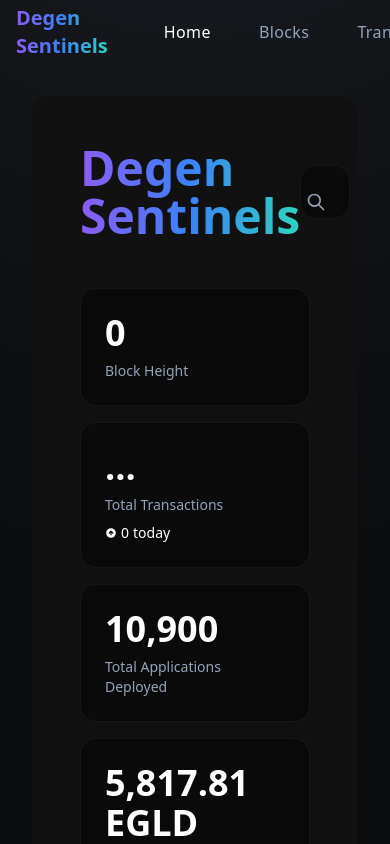
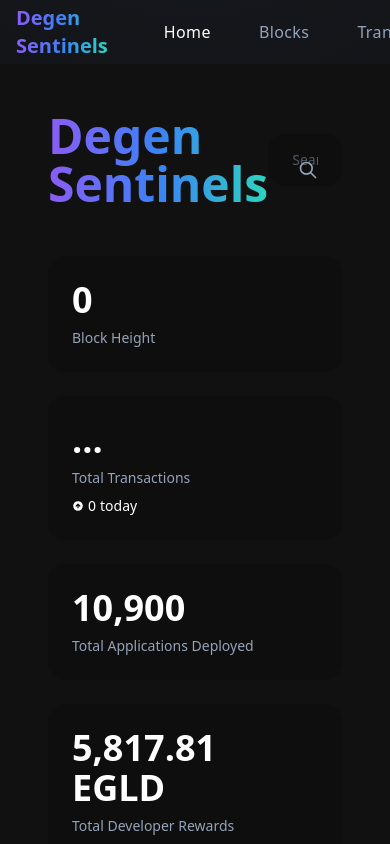
Before and after one commit to thepablosantos/multiversx-block-explorer, a React (Vite) app: page / in a window 390 px wide. Shown: the top 844 px of the page. Built offline with nearby package versions, Linux system fonts and the light colour scheme; no server answers.

Commit message:
fix: remove white borders and make layout full screen

```diff
--- a/src/index.css
+++ b/src/index.css
@@ -18,19 +18,29 @@
 }
 
 @layer base {
+  * {
+    margin: 0;
+    padding: 0;
+    box-sizing: border-box;
+  }
+
   body {
-    @apply bg-main-bg text-text-primary min-h-screen;
+    @apply bg-main-bg text-text-primary min-h-screen w-full overflow-x-hidden;
     background: radial-gradient(circle at 50% -20%, #1a1d23, #0a0b0d 50%);
+  }
+
+  #root {
+    @apply min-h-screen w-full;
   }
 }
 
 @layer components {
   .dashboard-container {
-    @apply max-w-7xl mx-auto;
+    @apply w-full;
   }
 
   .header-section {
-    @apply relative overflow-hidden rounded-2xl bg-card-bg bg-opacity-50 backdrop-blur-md p-12 mb-8;
+    @apply relative overflow-hidden bg-card-bg bg-opacity-50 backdrop-blur-md p-12;
   }
 
   .header-section::before {
@@ -51,7 +61,7 @@
   }
 
   .stat-card {
-    @apply bg-black bg-opacity-40 backdrop-blur-md p-6 rounded-2xl border border-white border-opacity-5 hover:border-opacity-10 transition-all duration-300;
+    @apply bg-black bg-opacity-20 backdrop-blur-md p-6 rounded-2xl;
   }
 
   .stat-value {
@@ -63,11 +73,11 @@
   }
 
   .dashboard-card {
-    @apply bg-black bg-opacity-40 backdrop-blur-md p-6 rounded-2xl border border-white border-opacity-5;
+    @apply bg-black bg-opacity-20 backdrop-blur-md p-6 rounded-2xl;
   }
 
   .search-bar {
-    @apply w-full bg-black bg-opacity-40 backdrop-blur-md border border-white border-opacity-5 rounded-2xl py-4 px-6 text-text-primary focus:outline-none focus:ring-2 ring-accent ring-opacity-20 focus:border-white focus:border-opacity-10 transition-all duration-300;
+    @apply w-full bg-black bg-opacity-20 backdrop-blur-md rounded-2xl py-4 px-6 text-text-primary focus:outline-none focus:ring-2 ring-accent ring-opacity-20 transition-all duration-300;
   }
 
   .search-bar::placeholder {
@@ -75,11 +85,11 @@
   }
 
   .recent-card {
-    @apply bg-black bg-opacity-30 backdrop-blur-sm p-4 rounded-xl border border-white border-opacity-5 hover:border-opacity-10 transition-all duration-300;
+    @apply bg-black bg-opacity-20 backdrop-blur-md p-4 rounded-xl hover:bg-opacity-30 transition-all duration-300;
   }
 
   .nav-container {
-    @apply bg-transparent backdrop-blur-md border-b border-white border-opacity-5;
+    @apply bg-transparent backdrop-blur-md;
   }
 
   .nav-link {
@@ -133,11 +143,11 @@
   }
 
   .blocks-table th {
-    @apply text-left py-4 px-4 text-text-secondary text-sm font-medium border-b border-white border-opacity-5;
+    @apply text-left py-4 px-4 text-text-secondary text-sm font-medium;
   }
 
   .blocks-table td {
-    @apply py-4 px-4 border-b border-white border-opacity-5;
+    @apply py-4 px-4;
   }
 
   .blocks-table tr:hover {
--- a/src/pages/Home.tsx
+++ b/src/pages/Home.tsx
@@ -97,7 +97,7 @@ function Home() {
   };
 
   return (
-    <div className="p-8 space-y-8">
+    <div className="space-y-8">
       <div className="dashboard-container">
         <div className="header-section">
           <div className="header-content">
@@ -125,14 +125,12 @@ function Home() {
               </form>
             </div>
 
-            <div className="grid grid-cols-1 md:grid-cols-2 lg:grid-cols-4 gap-4 mb-8">
-              <div className="stat-card">
-                <div className="stat-value">
-                  {stats.blockHeight}
-                </div>
+            <div className="grid grid-cols-1 sm:grid-cols-2 lg:grid-cols-4 gap-6">
+              <div className="stat-card border-0">
+                <div className="stat-value">{stats.blockHeight}</div>
                 <div className="stat-label">Block Height</div>
               </div>
-              <div className="stat-card">
+              <div className="stat-card border-0">
                 <div className="stat-value">{stats.totalTransactions}</div>
                 <div className="stat-label">Total Transactions</div>
                 <div className="text-sm text-white mt-2 flex items-center">
@@ -145,16 +143,12 @@ function Home() {
                   <span className="ml-1">today</span>
                 </div>
               </div>
-              <div className="stat-card">
-                <div className="stat-value">
-                  {stats.totalApplications}
-                </div>
+              <div className="stat-card border-0">
+                <div className="stat-value">{stats.totalApplications}</div>
                 <div className="stat-label">Total Applications Deployed</div>
               </div>
-              <div className="stat-card">
-                <div className="stat-value">
-                  {stats.developerRewards}
-                </div>
+              <div className="stat-card border-0">
+                <div className="stat-value">{stats.developerRewards}</div>
                 <div className="stat-label">Total Developer Rewards</div>
               </div>
             </div>
```
